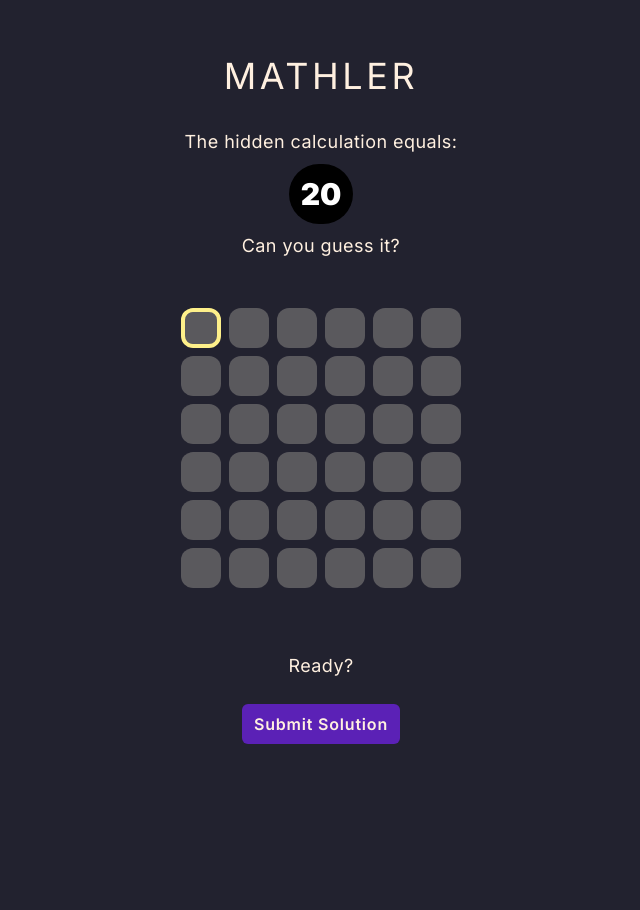
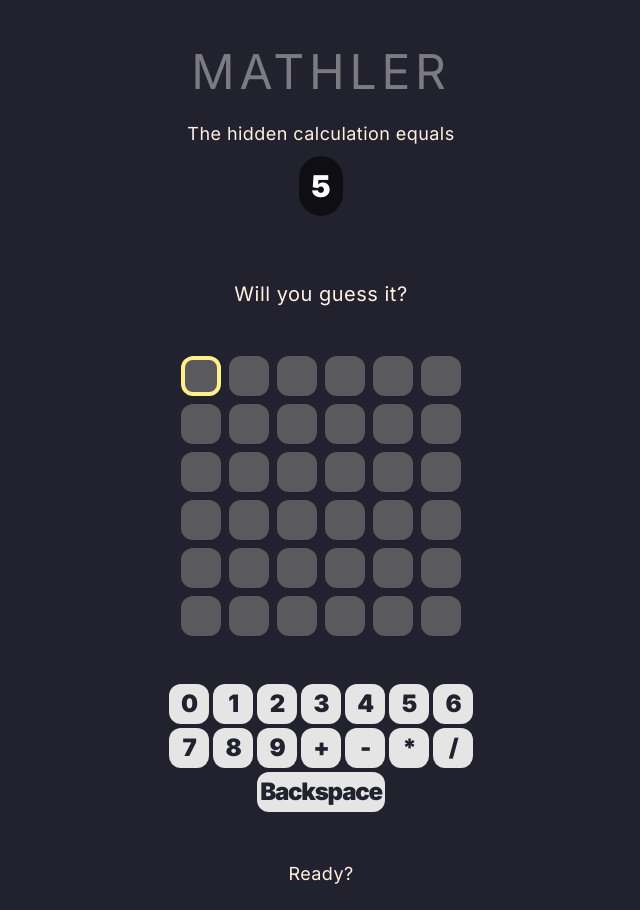
Before and after one commit to szduda/mathler, a Next.js app: page / in a window 1280 px wide. Shown: the top 910 px of the page, without its empty margins (319-959 px from the left). Before the commit the page ends 800 px from the top, so only its background shows below. Built offline with nearby package versions, Linux system fonts and the light colour scheme.

Commit message:
feat: improve messages, add help page, add keyboard, add clock

```diff
--- /dev/null
+++ b/src/app/help/page.tsx
@@ -0,0 +1,74 @@
+import { Button } from "@/features/server";
+import Image from "next/image";
+import Link from "next/link";
+
+export default function Help() {
+  return (
+    <main className="flex flex-col items-center justify-start pt-12 p-2 max-w-[320px] md:max-w-[640px] mx-auto">
+      <h1 className="uppercase tracking-widest text-5xl text-neutral-300/50 mb-6">
+        Mathler
+      </h1>
+      <h2 className="text-3xl tracking-wide text-center mt-16 text-yellow-400">
+        Need Help?
+      </h2>
+      <div className="mt-6 p-3 rounded-xl bg-neutral-300/25">
+        <strong className="opacity-50 tracking-widest uppercase">tl;dr</strong>
+        <p>
+          Find the hidden calculation which equals the visible number.
+          <br />6 digits. 6 tries. You get hints after each turn.
+        </p>
+      </div>
+      <h3 className="text-2xl tracking-wide text-center mt-16">Features</h3>
+      <ul className="text-lg list-disc ml-4 [&>li]:mt-3">
+        <li>You can play with keyboard or mouse</li>
+        <li>
+          The riddle changes every 24h, but you can finish your riddle as long
+          as you don't refresh or leave the page.
+        </li>
+      </ul>
+      <h3 className="text-2xl tracking-wide text-center mt-16">Rules</h3>
+      <ul className="text-lg list-disc ml-4 [&>li]:mt-3">
+        <li>
+          A valid math calculation consists of 2 to 3 non-negative, smaller than
+          1000, numbers with an operator between each pair.
+        </li>
+        <li>The calculation needs to equal the number of the day.</li>
+        <li>
+          <p>
+            If commutative solutions exist the shape is resolved to the one that
+            gives you the best score. All valid shapes are accepted at any point
+            of the game.
+          </p>
+
+          <Image
+            src="/commutative.png"
+            className="my-3 mx-auto"
+            alt="Game board with hints targetting different commutative solutions, depending on which has the most score."
+            width={286}
+            height={287}
+          />
+          <p className="mt-3 text-center">
+            An example game of 12.
+            <br />
+            Both{" "}
+            <span className="py-0.5 px-2 rounded-lg bg-white/10 font-bold tracking-widest">
+              111 + 12
+            </span>{" "}
+            and{" "}
+            <span className="py-0.5 px-2 rounded-lg bg-white/10 font-bold tracking-widest">
+              12 + 111
+            </span>
+            <br />
+            are accepted answers.
+          </p>
+        </li>
+      </ul>
+      <div className="my-24">
+        <p>That's all, now let's</p>
+        <Link href="/">
+          <Button>Play The Game</Button>
+        </Link>
+      </div>
+    </main>
+  );
+}
--- a/src/app/layout.tsx
+++ b/src/app/layout.tsx
@@ -13,10 +13,11 @@
 
 export default function RootLayout({ children }: { children: ReactNode }) {
   return (
-    <html lang="en" style={{ overflow: "hidden", height: "100dvh" }}>
+    <html lang="en" className="overflow-x-hidden">
       <body
-        className={inter.className}
-        style={{ overflowX: "hidden", height: "100dvh" }}
+        className={[inter.className, "overflow-x-hidden min-h-[100dvh]"].join(
+          " "
+        )}
       >
         {children}
       </body>
--- a/src/app/page.tsx
+++ b/src/app/page.tsx
@@ -1,23 +1,50 @@
+import Link from "next/link";
 import { evaluateAnswer, getRiddleAnswer } from "@/app/riddle";
 import { Game } from "@/features/client";
 
 export default function Home() {
-  const id = Math.trunc(Date.now() / (24 * 3600 * 1000));
+  // const id = Math.trunc(Date.now() / (24 * 3600 * 1000));
+  const id = Math.trunc(Date.now() / (3600 * 1000));
   const riddle = evaluateAnswer(getRiddleAnswer(id));
-  console.log("Compiled with the riddle of", riddle);
+  const suffix = getNumberSuffix(id);
 
   return (
-    <main className="flex flex-col items-center justify-start mt-12 p-2 max-w-[320px] mx-auto">
-      <h1 className="uppercase tracking-widest text-4xl">Mathler</h1>
-      <h2 className="text-lg tracking-wide text-center mt-8">
-        The hidden calculation equals:
+    <main className="flex flex-col items-center justify-start pt-12 p-2 max-w-[320px] mx-auto">
+      <h1 className="uppercase tracking-widest text-5xl text-neutral-300/50 mb-6">
+        Mathler
+      </h1>
+
+      <h2 className="text-lg tracking-wide text-center">
+        The hidden calculation equals
       </h2>
-      <div className="text-3xl rounded-full p-3 bg-black font-black text-white mt-2">
+      <div className="text-3xl rounded-full p-3 bg-black/60 font-black text-white mt-2">
         {riddle}
       </div>
       <Game riddle={riddle} id={id} />
+      <Link
+        href="/help"
+        className="mx-auto inline-block p-2 mt-24 hover:underline tracking-widest text-yellow-400"
+      >
+        Help
+      </Link>
+      <div className="mt-4">
+        <small>the riddle for</small>
+        <span className="tracking-widest font-black pl-1">{id}</span>
+        <small>{suffix} day of UNIX time</small>
+      </div>
     </main>
   );
 }
 
+const getNumberSuffix = (id: number) => {
+  const lastNumberInId = [...String(id)].pop() ?? "";
+  const suffixes: Record<string, string> = {
+    "1": "st",
+    "2": "nd",
+    "3": "rd",
+    default: "th",
+  };
+  return suffixes?.[lastNumberInId] ?? suffixes.default;
+};
+
 export const revalidate = 3600;
--- a/src/app/riddle/getRiddleAnswer.ts
+++ b/src/app/riddle/getRiddleAnswer.ts
@@ -1,4 +1,12 @@
 export const getRiddleAnswer = (daystamp: number) => {
-  const answers = ["17-6*2", "20*4/4"];
+  const answers = [
+    "111+12",
+    "17-6*2",
+    "20*4/4",
+    "81+8/1",
+    "21/7+9",
+    "132-59",
+    "512/16",
+  ];
   return answers[daystamp % answers.length];
 };
--- a/src/features/client/Game/Game.tsx
+++ b/src/features/client/Game/Game.tsx
@@ -1,5 +1,6 @@
-import { FC } from "react";
+import { ComponentProps, FC, ReactNode } from "react";
 import { Button } from "@/features/server";
+import { TimeTillNextRiddle } from "@/features/client";
 import { INPUT_LENGTH } from "@/helpers";
 import { GameRow } from "./GameRow";
 import { useGame } from "./useGame";
@@ -19,17 +20,15 @@
     input,
     cursor,
     clearAnswer,
+    updateDigit,
+    setPrevCursor,
+    setNextCursor,
   } = useGame(riddle, id);
 
   return (
     <div className="flex justify-center items-center flex-col">
-      <h2 className="text-lg tracking-wide text-center mt-2">
-        {solved
-          ? "Bravo! You solved this riddle."
-          : gameover
-          ? "I wish you more luck next time"
-          : "Can you guess it?"}
-      </h2>
+      <FeedbackMessage solved={solved} gameover={gameover} />
+
       <div
         className="grid gap-2 my-12"
         style={{ gridTemplateColumns: `repeat(${INPUT_LENGTH}, 1fr)` }}
@@ -57,17 +56,30 @@
         )}
       </div>
 
-      <div className={["text-center", message.className].join(" ")}></div>
+      <Keyboard
+        hidden={solved || gameover}
+        updateDigit={updateDigit}
+        setPrevCursor={setPrevCursor}
+        setNextCursor={setNextCursor}
+        input={input}
+        cursor={cursor}
+      />
 
-      <div className="w-full">
+      <div
+        className={[
+          "w-full flex flex-col items-center mt-12 transition ease-in-out",
+          solved || gameover ? "-translate-y-[182px]" : "",
+        ].join(" ")}
+      >
         <div
           className={[
-            "text-center mt-4 text-lg tracking-wide",
+            "text-center text-lg tracking-wide",
             message.className,
           ].join(" ")}
         >
-          {solved || gameover ? "Next riddle in 2h 30min 14s" : message.text}
+          {solved || gameover ? <TimeTillNextRiddle /> : message.text}
         </div>
+
         {solved || gameover ? (
           <Button
             className="bg-orange-700 hover:bg-orange-600"
@@ -82,3 +94,108 @@
     </div>
   );
 };
+
+export const Key: FC<{ value: ReactNode } & ComponentProps<"button">> = ({
+  value,
+  ...props
+}) => (
+  <button
+    className={[
+      "rounded-xl h-10 w-full flex justify-center items-center text-[#22222f] font-black text-2xl transition duration-500 ease-in-out p-1 tracking-tighter",
+      "bg-neutral-200",
+    ].join(" ")}
+    {...props}
+  >
+    {value}
+  </button>
+);
+
+export const FeedbackMessage: FC<{ solved?: boolean; gameover?: boolean }> = ({
+  solved,
+  gameover,
+}) => (
+  <h2
+    className={[
+      "text-xl tracking-wide text-center mt-9 transition duration-800 ease-in-out",
+      solved || gameover
+        ? "scale-125 lg:scale-150"
+        : "scale-100 delay-300 duration-1000",
+    ].join(" ")}
+  >
+    {solved ? (
+      <>
+        Bravo!
+        <br />
+        You solved this riddle.
+      </>
+    ) : gameover ? (
+      <>
+        So close!
+        <br />
+        Good luck next time.
+      </>
+    ) : (
+      <>
+        &nbsp;
+        <br />
+        Will you guess it?
+      </>
+    )}
+  </h2>
+);
+
+type KeyboardProps = {
+  hidden?: boolean;
+  setPrevCursor(): void;
+  setNextCursor(): void;
+  updateDigit(digit: string, index?: number): void;
+  input: string;
+  cursor: number;
+};
+
+const Keyboard: FC<KeyboardProps> = ({
+  hidden,
+  setPrevCursor,
+  setNextCursor,
+  updateDigit,
+  input,
+  cursor,
+}) => (
+  <div
+    className={[
+      "grid grid-cols-6 md:grid-cols-7 gap-1 w-full transition duration-500",
+      hidden ? "scale-0" : "",
+    ].join(" ")}
+  >
+    {[...Array(10)].map((_, index) => (
+      <Key
+        key={index}
+        value={index}
+        onClick={() => {
+          updateDigit(String(index));
+          setNextCursor();
+        }}
+      />
+    ))}
+    {["+", "-", "*", "/"].map((operator) => (
+      <Key
+        key={operator}
+        value={operator}
+        onClick={() => {
+          updateDigit(operator);
+          setNextCursor();
+        }}
+      />
+    ))}
+    <div className="col-span-4 md:col-span-3 md:col-start-3">
+      <Key
+        value="Backspace"
+        onClick={() => {
+          const isEmpty = input[cursor] === " ";
+          updateDigit(" ", isEmpty ? cursor - 1 : cursor);
+          if (isEmpty) setPrevCursor();
+        }}
+      />
+    </div>
+  </div>
+);
--- a/src/features/client/Game/useGame.ts
+++ b/src/features/client/Game/useGame.ts
@@ -39,16 +39,6 @@
 
   // keyboard control
   useEffect(() => {
-    const setNextCursor = () =>
-      setCursor(Math.min(cursor + 1, INPUT_LENGTH - 1));
-    const setPrevCursor = () => setCursor(Math.max(cursor - 1, 0));
-
-    const updateDigit = (digit: string, index: number = cursor) => {
-      let newInput = [...input];
-      newInput[index] = digit;
-      setInput(newInput.join(""));
-    };
-
     const handleKeyboard = (event: KeyboardEvent) => {
       if (event.key === "Enter") {
         if (input.length !== INPUT_LENGTH) {
@@ -88,6 +78,15 @@
     setGameover(false);
     setSolved(false);
     setCursor(0);
+  };
+
+  const setNextCursor = () => setCursor(Math.min(cursor + 1, INPUT_LENGTH - 1));
+  const setPrevCursor = () => setCursor(Math.max(cursor - 1, 0));
+
+  const updateDigit = (digit: string, index: number = cursor) => {
+    let newInput = [...input];
+    newInput[index] = digit;
+    setInput(newInput.join(""));
   };
 
   const submit = async () => {
@@ -147,5 +146,8 @@
     input,
     cursor,
     clearAnswer,
+    updateDigit,
+    setPrevCursor,
+    setNextCursor,
   };
 };
--- /dev/null
+++ b/src/features/client/TimeTillNextRiddle/TimeTillNextRiddle.tsx
@@ -0,0 +1,52 @@
+import { useEffect, useState } from "react";
+
+type TimeSpan = {
+  hours: number;
+  minutes: number;
+};
+
+export const getTimeTillNextRiddle = (now: number): TimeSpan => {
+  const msInMin = 60 * 1000;
+  const msInHour = 60 * msInMin;
+  const msInDay = 24 * msInHour;
+  const delta = (Math.trunc(now / msInDay) + 1) * msInDay - now;
+  const hoursDelta = Math.trunc(delta / msInHour);
+  return {
+    hours: hoursDelta,
+    minutes: Math.trunc((delta - hoursDelta * msInHour) / msInMin),
+  };
+};
+
+export const TimeTillNextRiddle = () => {
+  const [timeSpan, setTimeSpan] = useState<TimeSpan>();
+
+  useEffect(() => {
+    const updateClock = () => {
+      const timeTillNext = getTimeTillNextRiddle(Date.now());
+      setTimeSpan(timeTillNext);
+    };
+    updateClock();
+
+    const interval = setInterval(() => {
+      updateClock();
+    }, 10000);
+
+    return () => clearInterval(interval);
+  }, []);
+
+  return (
+    <div>
+      Next riddle in
+      {timeSpan && (
+        <>
+          <span className="text-2xl px-2">{timeSpan.hours}</span>h
+          <span className="text-2xl px-2 animate-bounce inline-block">
+            {timeSpan.minutes}
+          </span>
+          m
+        </>
+      )}
+    </div>
+  );
+  // return `Next riddle in ${timeString}`;
+};
--- a/src/features/client/index.ts
+++ b/src/features/client/index.ts
@@ -1,3 +1,4 @@
 "use client";
 
 export { Game } from "./Game/Game";
+export { TimeTillNextRiddle } from "./TimeTillNextRiddle/TimeTillNextRiddle";
--- a/src/helpers/inputHelper.ts
+++ b/src/helpers/inputHelper.ts
@@ -69,7 +69,6 @@
       allMisplaced = allMisplaced
         .sort((c1, c2) => (c2 === char ? 1 : c1 === char ? -1 : 0))
         .slice(1);
-      console.log(char, correct, allMisplaced, misplaced);
       hints[index].misplaced = misplaced;
     }
   });
```
Also changed, not shown: public/commutative.png (added).
